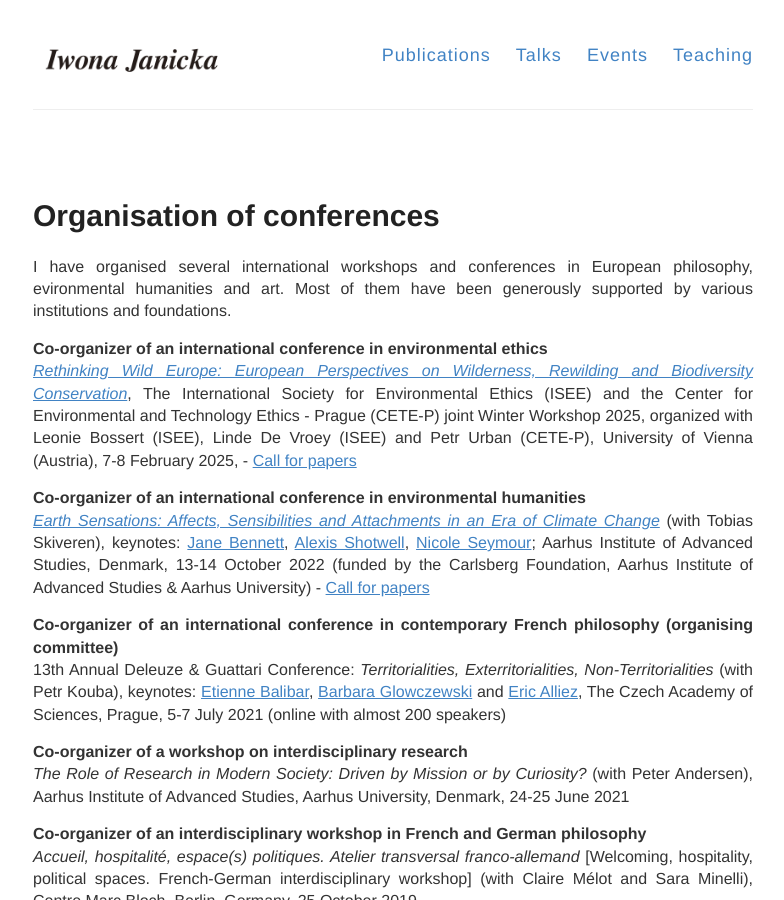
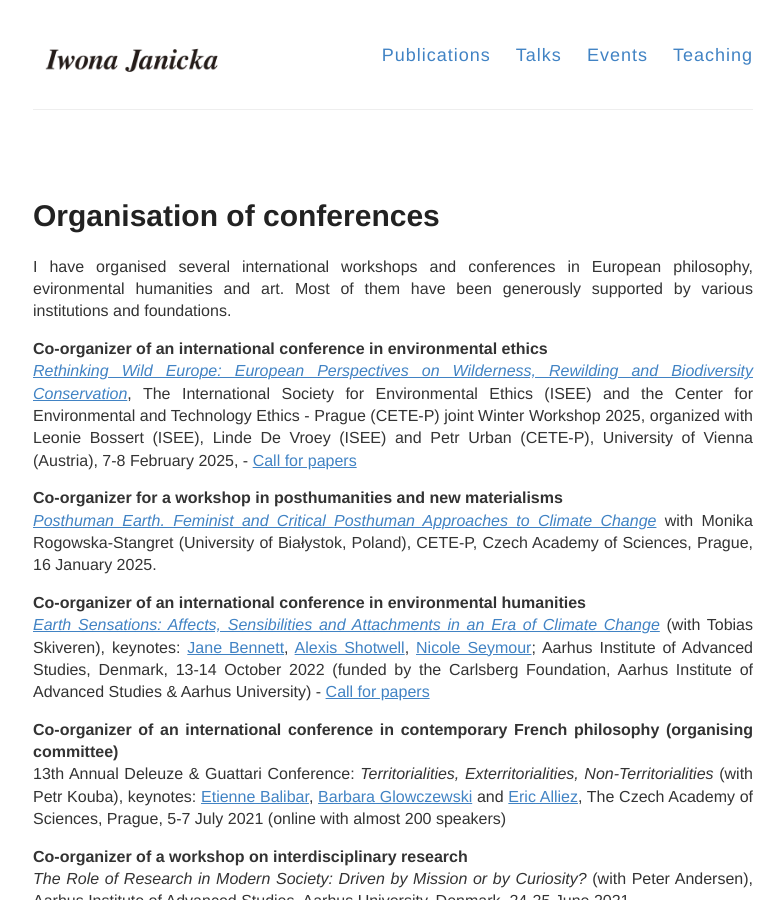
Before and after one commit to IJanicka/IJanicka.github.io, a Jekyll site: the page built from events.md, in a window 1280 px wide and 900 px high. Shown: the whole window, without its empty margins (247-1031 px from the left). Built offline with Jekyll 4.4.1, drawn with Linux system fonts in a browser that asks for light colours.

Commit message:
Update events.md

```diff
--- a/events.md
+++ b/events.md
@@ -10,6 +10,9 @@ I have organised several international workshops and conferences in European phi
 **Co-organizer of an international conference in environmental ethics**<br>
 <a href="https://cetep.eu/news/cfa-rethinking-wild-europe/" target="_blank"><i>Rethinking Wild Europe:
 European Perspectives on Wilderness, Rewilding and Biodiversity Conservation</i></a>, The International Society for Environmental Ethics (ISEE) and the Center for Environmental and Technology Ethics - Prague (CETE-P) joint Winter Workshop 2025, organized with Leonie Bossert (ISEE), Linde De Vroey (ISEE) and Petr Urban (CETE-P), University of Vienna (Austria), 7-8 February 2025, - <a href="../articles/CfA-Rethinking Wild Europe-4.pdf" taget="_blank">Call for papers</a>
+
+**Co-organizer for a workshop in posthumanities and new materialisms**<br>
+<a href="https://cetep.eu/posthuman-earth-feminist-and-critical-posthuman-approaches-to-climate-change/" target="_blank"><i>Posthuman Earth. Feminist and Critical Posthuman Approaches to Climate Change</i></a> with Monika Rogowska-Stangret (University of Białystok, Poland), CETE-P, Czech Academy of Sciences, Prague, 16 January 2025.<br>
 
 **Co-organizer of an international conference in environmental humanities**<br>
 <a href="https://aias.au.dk/events/earth-sensations" target="_blank"><i>Earth Sensations: Affects, Sensibilities and Attachments in an Era of Climate Change</i></a> (with Tobias Skiveren), keynotes: <a href="https://politicalscience.jhu.edu/directory/jane-bennett/" target="_blank">Jane Bennett</a>, <a href="https://alexisshotwell.com" target="_blank">Alexis Shotwell</a>, <a href="https://english.fullerton.edu/faculty/profile/n_seymour.aspx" target="_blank">Nicole Seymour</a>; Aarhus Institute of Advanced Studies, Denmark, 13-14 October 2022 (funded by the Carlsberg Foundation, Aarhus Institute of Advanced Studies & Aarhus University) - <a href="../articles/CfP_Conference_Earth Sensations_AIAS_AU_KN.pdf" taget="_blank">Call for papers</a>
```
